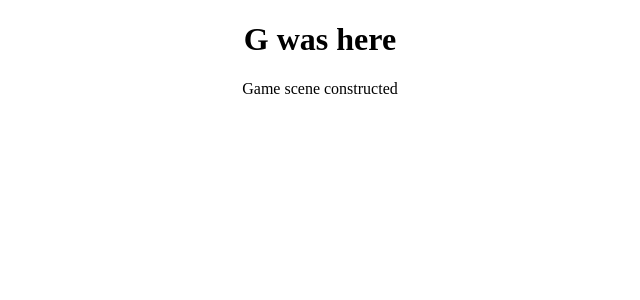
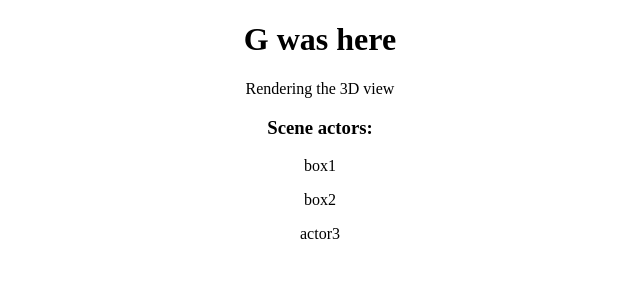
Before and after one commit to glenngartner/website, an Angular app: page / in a window 1280 px wide. Shown: the top 300 px of the page, without its empty margins (320-960 px from the left). Built offline with nearby package versions, Linux system fonts and the light colour scheme.

Commit message:
complete 3d proto class, and drawing list of actors to view

```diff
--- /dev/null
+++ b/src/app/game/3d_proto.ts
@@ -0,0 +1,18 @@
+import {Scene} from './scene';
+import {Box} from './actors/box';
+/**
+ * Created by glenn on 6/22/2017.
+ */
+
+export class ThreeDProto {
+  public scene: Scene;
+  constructor() {
+    this.scene = new Scene();
+    const box = new Box('box1');
+    this.scene.add(box);
+    const box2 = new Box('box2');
+    this.scene.add(box2);
+    const box3 = new Box();
+    this.scene.add(box3);
+  }
+}
--- /dev/null
+++ b/src/app/game/actors/actor.ts
@@ -0,0 +1,15 @@
+export class Actor {
+  public static id = 1;
+
+  constructor(public name: string = `actor${Actor.id}`,
+              public position: Vector3 = {x: 0, y: 0, z: 0},
+              public rotation: Vector3 = {x: 0, y: 0, z: 0},
+              public scale: Vector3 = {x: 1, y: 1, z: 1}) {
+    this.iterateID();
+    console.log(`Actor ${this.name} created`);
+  };
+
+  iterateID() {
+    Actor.id++;
+  }
+}
--- /dev/null
+++ b/src/app/game/actors/box.ts
@@ -0,0 +1,16 @@
+import {Geometry} from './geometry';
+import {Actor} from './actor';
+/**
+ * Created by glenn on 6/22/2017.
+ */
+
+export class Box extends Geometry {
+  constructor(
+    public name: string = `actor${Actor.id}`,
+    public position: Vector3 = {x: 0, y: 0, z: 0},
+    public rotation: Vector3 = {x: 0, y: 0, z: 0},
+    public scale: Vector3 = {x: 1, y: 1, z: 1}
+  ) {
+    super(name, position, rotation, scale);
+  }
+}
--- /dev/null
+++ b/src/app/game/actors/geometry.ts
@@ -0,0 +1,15 @@
+import {Actor} from './actor';
+
+export class Geometry extends Actor {
+  vertices: Vector3[];
+  edges: Line[];
+
+  constructor(
+    public name: string = `actor${Actor.id}`,
+    public position: Vector3 = {x: 0, y: 0, z: 0},
+    public rotation: Vector3 = {x: 0, y: 0, z: 0},
+    public scale: Vector3 = {x: 1, y: 1, z: 1}
+  ) {
+    super(name, position, rotation, scale);
+  }
+}
--- a/src/app/game/scene.ts
+++ b/src/app/game/scene.ts
@@ -1,10 +1,20 @@
-/**
- * Created by glenn on 6/21/2017.
- */
+import {Actor} from './actors/actor';
+import {Geometry} from './actors/geometry';
 
 export class Scene {
-  public launchText = 'Game scene created';
+  public static id = 1;
+  public actors: Actor[] = [];
+  public geometry: Geometry[] = [];
+
   constructor() {
-    this.launchText = `Game scene constructed`;
+    console.log(`Scene number ${Scene.id} created`);
+    Scene.id ++;
+  }
+
+  add(actor: Actor) {
+    this.actors.push(actor);
+    if (actor instanceof Geometry) {
+      this.geometry.push(actor);
+    }
   }
 }
--- a/src/app/renderer/renderer.component.html
+++ b/src/app/renderer/renderer.component.html
@@ -1,3 +1,7 @@
 <p>
   {{text}}
 </p>
+<h3>
+  Scene actors:
+</h3>
+<p *ngFor="let actor of actors">{{actor.name}}</p>
--- a/src/app/renderer/renderer.component.ts
+++ b/src/app/renderer/renderer.component.ts
@@ -1,5 +1,6 @@
 import { Component, OnInit } from '@angular/core';
-import {Scene} from '../game/scene';
+import {ThreeDProto} from '../game/3d_proto';
+import {Actor} from '../game/actors/actor';
 
 @Component({
   selector: 'app-renderer',
@@ -8,9 +9,11 @@ import {Scene} from '../game/scene';
 })
 export class RendererComponent implements OnInit {
   text = `Rendering the 3D view`;
+  actors: Actor[];
   constructor() {
-    const scene = new Scene();
-    this.text = scene.launchText;
+    const threeDproto = new ThreeDProto();
+    this.actors = threeDproto.scene.actors;
+
   }
 
   ngOnInit() {
```
Also changed, not shown: src/app/game/game.d.ts (added, +14 -0 lines).
